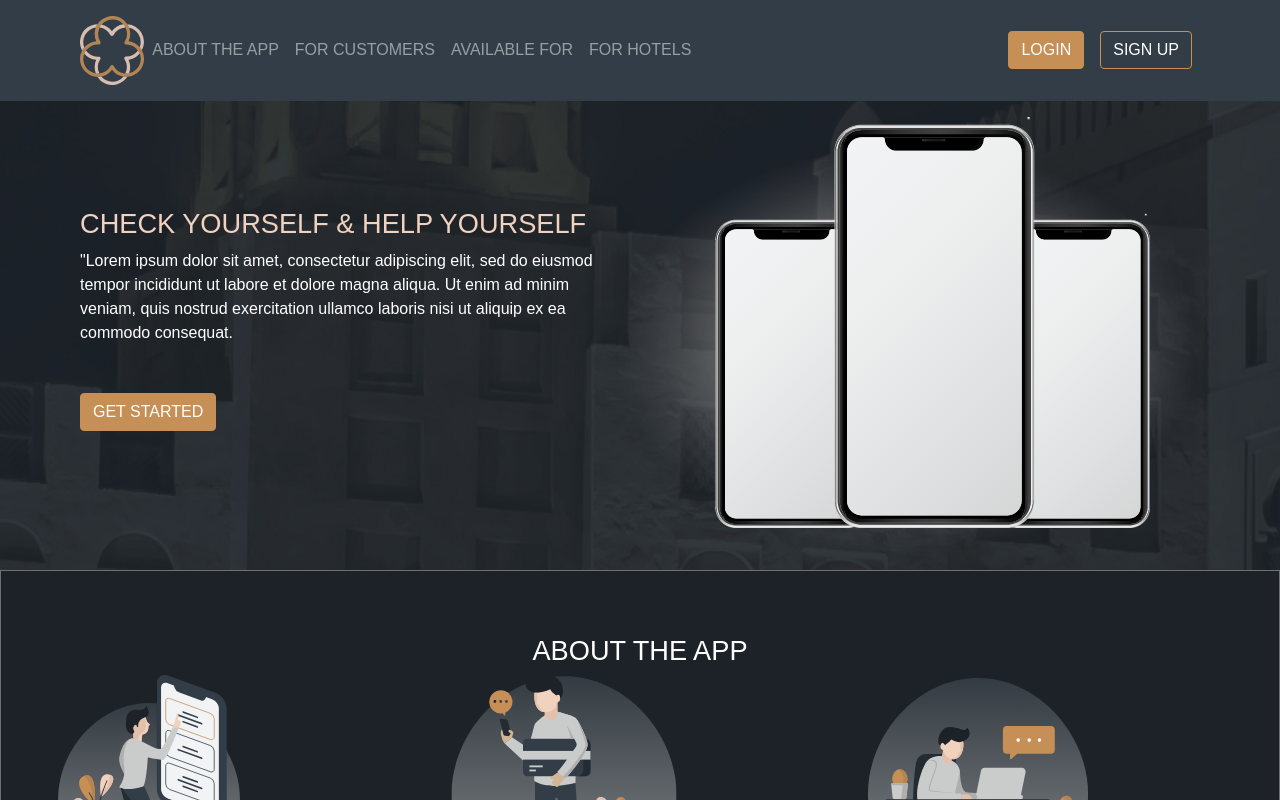
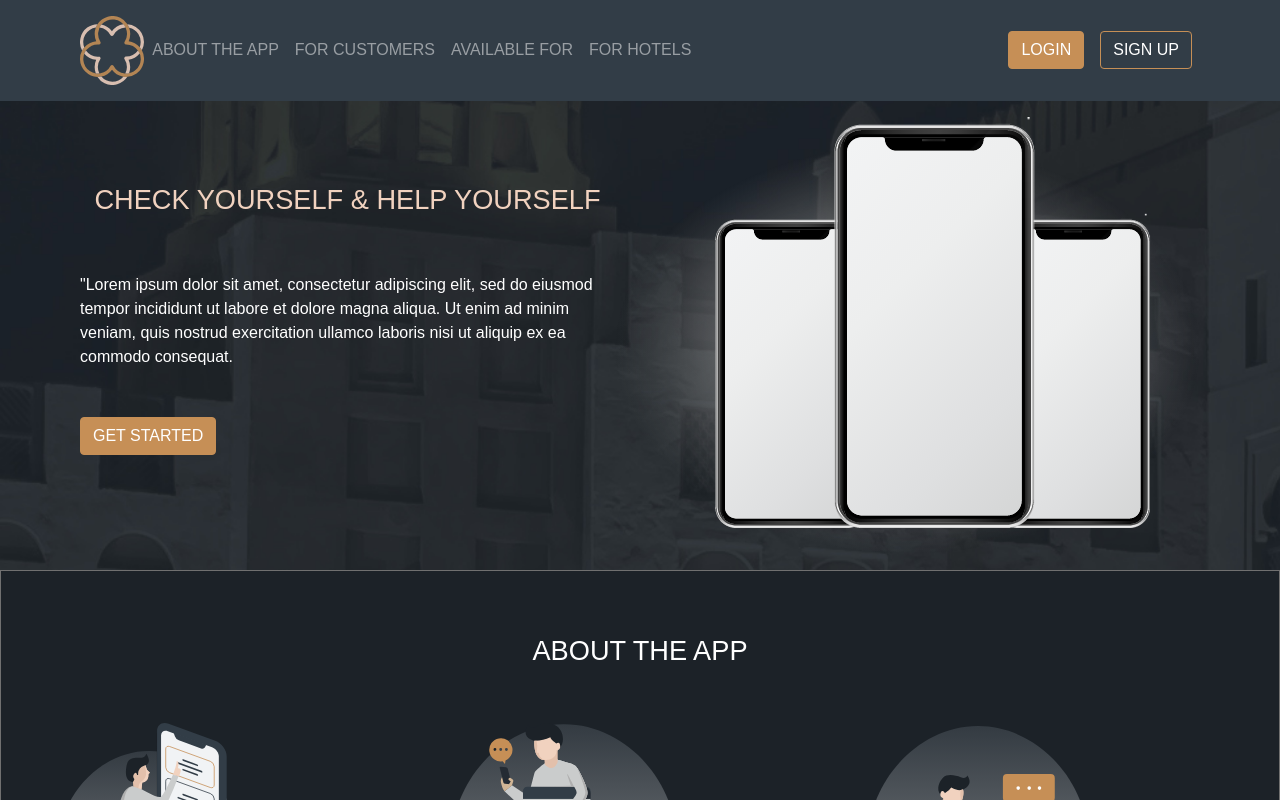
Before and after one commit to Unicornelia/Single-Page-App, a React (Create React App) app: page / in a window 1280 px wide. Shown: the top 800 px of the page. Built offline with nearby package versions, Linux system fonts and the light colour scheme.

Commit message:
Updating App.scss with more generic styling

```diff
--- a/src/App.scss
+++ b/src/App.scss
@@ -1,6 +1,6 @@
-html {
-  font-family: Playfair Display, Regular, monospace;
+html, body {
   font-size: 16px;
+  font-family: Montserrat, sans-serif;
 
   h1 {
     font-size: 2rem;
@@ -12,9 +12,19 @@
 
   h3 {
     font-size: 1.7rem;
+    text-transform: uppercase;
+    padding-bottom: 3rem;
+    text-align: center;
   }
 
   p {
     font-size: 1rem;
   }
+
+  .jumbotron {
+    color: #FFFFFF;
+    border-radius: 0;
+    margin-bottom: 0;
+    opacity: 1;
+  }
 }
```
